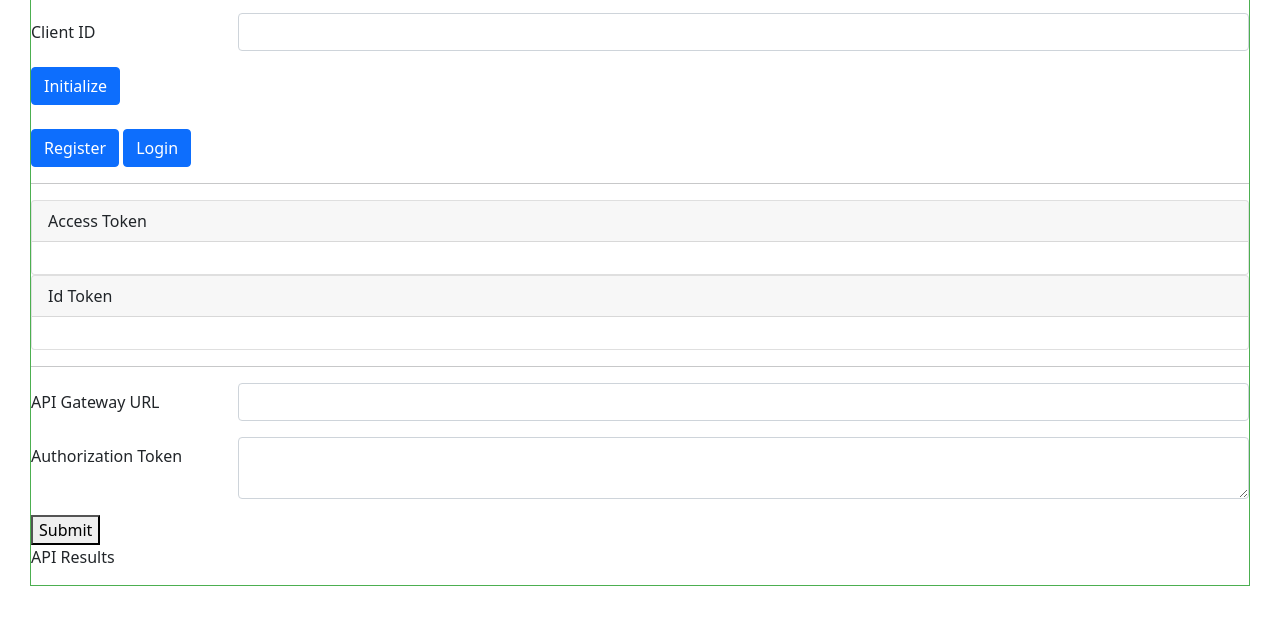
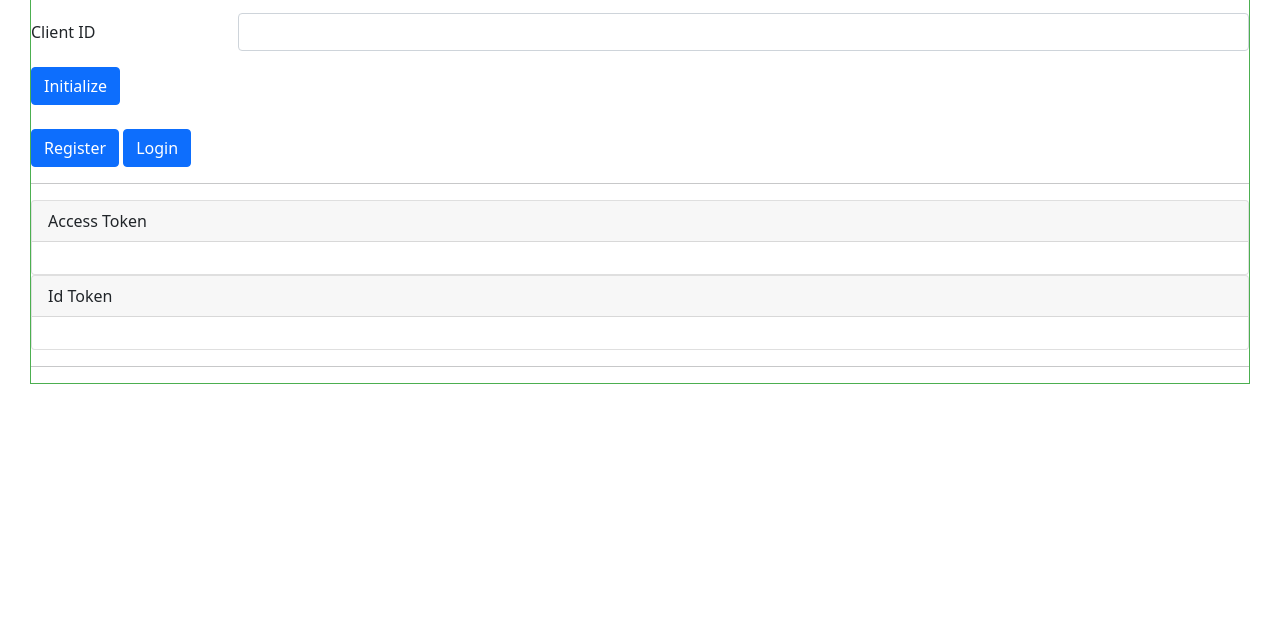
Before and after one commit to ps-interactive/lab_aws-protect-api-gateway-endpoint-using-amazon-cognito, a plain HTML site: page index.html in a window 1280 px wide. Shown: the part 118-742 px from the top of the page. Drawn offline with nearby package versions, Linux system fonts and the light colour scheme.

Commit message:
Newer version of index.html

```diff
--- a/index.html
+++ b/index.html
@@ -314,7 +314,7 @@
   </div>
   <hr>
 
-  <form>
+  <!-- <form>
     <div class="row mb-3">
       <label for="inputEmail3" class="col-sm-2 col-form-label">API Gateway URL</label>
       <div class="col-sm-10">
@@ -333,7 +333,7 @@
       <label for="sign-in-password">API Results</label>
       <p id="results"></p>
 
-    </div>
+    </div> -->
 
 </body>
 
```
